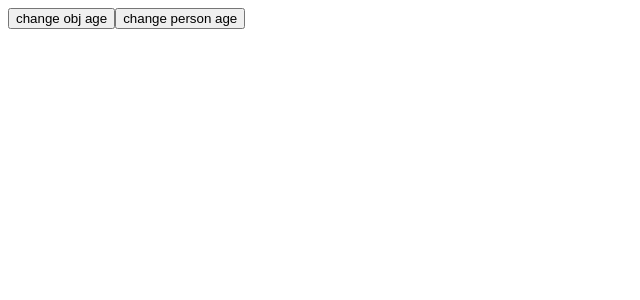
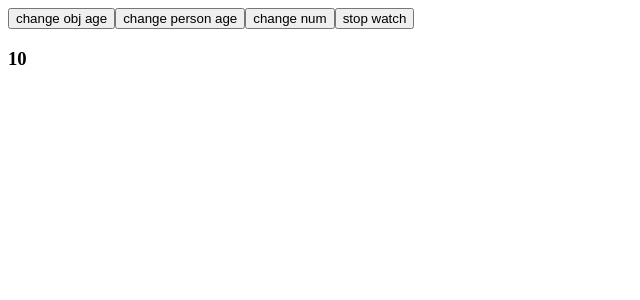
Before and after one commit to kyungsooseyo/daily-v3, a Vue app: page / in a window 1280 px wide. Shown: the top 300 px of the page, without its empty margins (0-640 px from the left). Built offline with nearby package versions, Linux system fonts and the light colour scheme.

Commit message:
✨ feat(vue): watch(complete)

```diff
--- a/src/watch.vue
+++ b/src/watch.vue
@@ -2,6 +2,9 @@
   <div>
     <button @click="obj.age++">change obj age</button>
     <button @click="person.age++">change person age</button>
+    <button @click="num++">change num</button>
+    <button @click="stopWatch">stop watch</button>
+    <h3>{{ num }}</h3>
   </div>
 </template>
 <script setup>
@@ -26,8 +29,27 @@ const person = reactive({
 // watch(()=>person.age,(newVal,oldVal)=>{
 //   console.log(newVal,oldVal)
 // })
-watch([num, () => person.age], (newVal, oldVal) => {
-  console.log(newVal, oldVal)
+// watch([num, () => person.age], (newVal, oldVal) => {
+//   console.log(newVal, oldVal)
+// },
+// {
+//   flush: 'post', //在下次DOM更新循环结束之后执行回调；如果设置成pre的话 通过ref 来获取dom的textContent textContent值是落后于数据的
+// })
+// 监听回调
+// watch(num, (newVal, oldVal, onCleanUp) => {
+//   console.log('newVal', newVal);
+//   let timer = setInterval(() => {
+//     console.log(666);
+//   }, 1000);
+//   // 在组件卸载的时候执行onCleanUp
+//   onCleanUp(() => {
+//     // 清空回调里面的挂载的属性和方法
+//     clearInterval(timer)
+//   })
+// })
+//----- 停止监听
+const stopWatch = watch(num, (newVal, oldVal, onCleanUp) => {
+  console.log('newVal', newVal)
 })
 </script>
 
```
